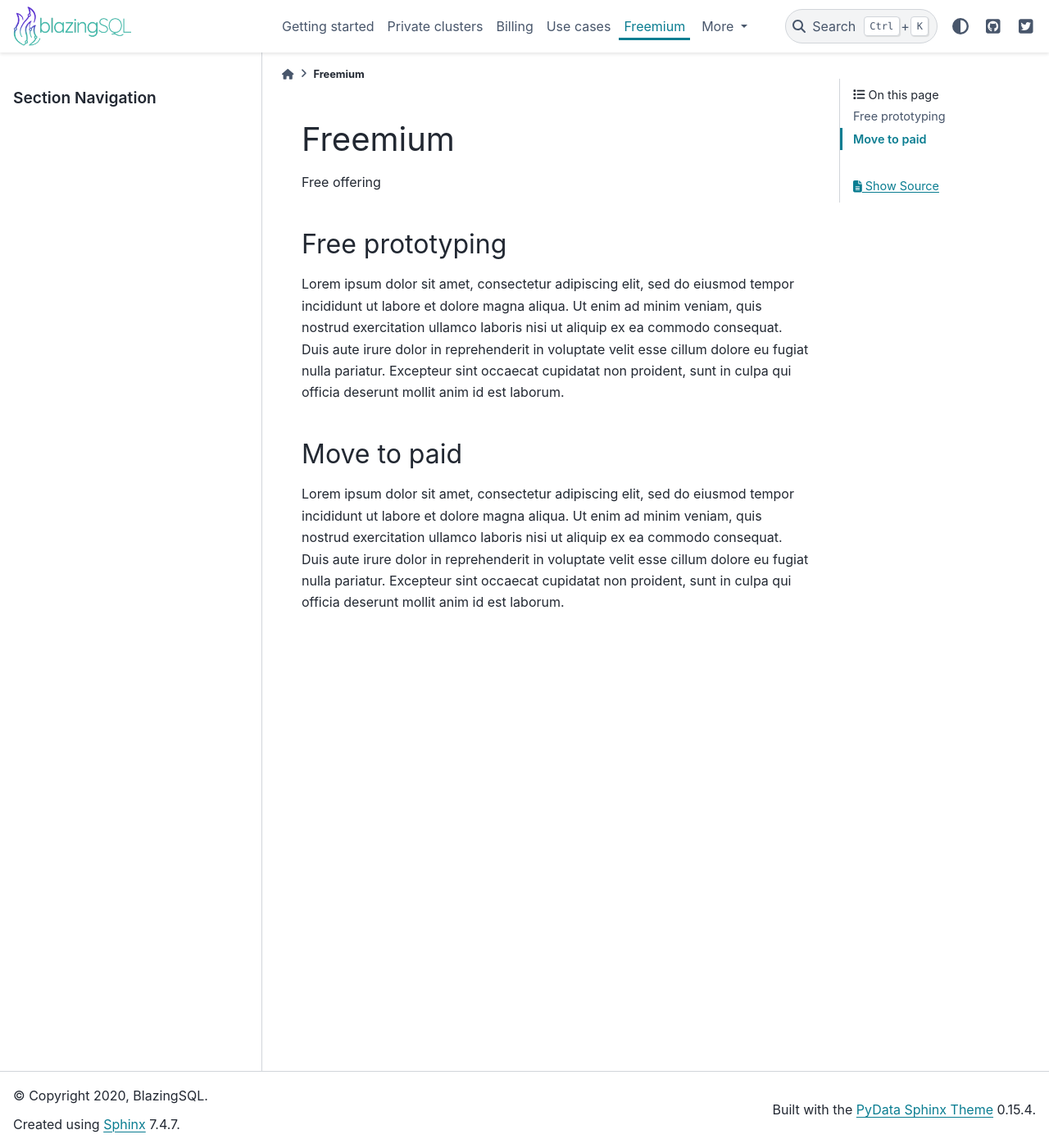
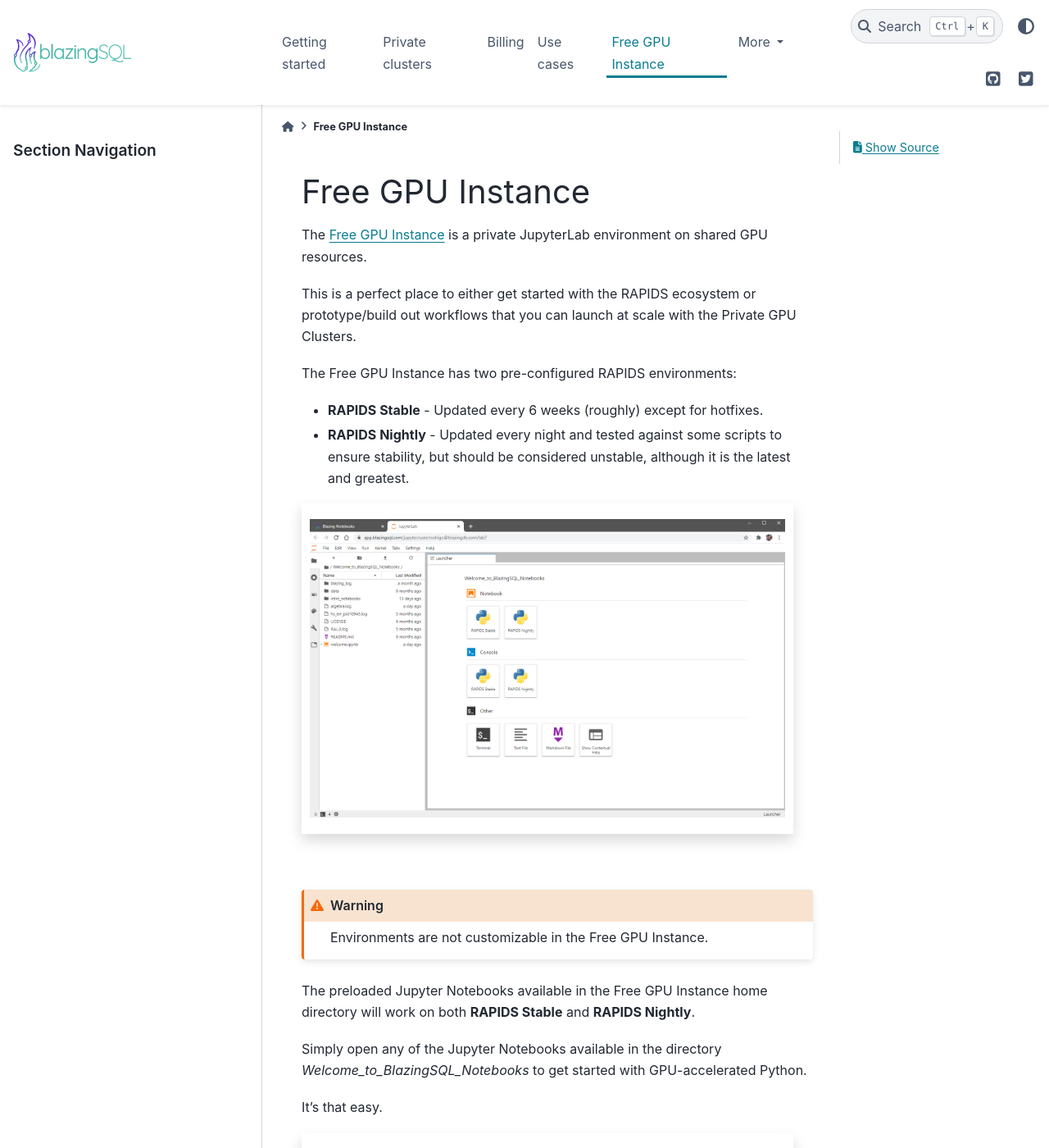
Before and after one commit to BlazingDB/blazing-notebooks-docs, a Sphinx documentation site: the page built from docs/source/freemium/index.rst, in a window 1280 px wide and 1400 px high. Shown: the whole window at 82% size. Built offline with Sphinx 7.4.7 and the PyData theme 0.15.4, drawn with Linux system fonts in a browser that asks for light colours; some of the changed text lies outside the part shown.

Commit message:
Free app and some exclusions

```diff
--- a/docs/source/conf.py
+++ b/docs/source/conf.py
@@ -50,7 +50,7 @@ templates_path = ['_templates']
 # List of patterns, relative to source directory, that match files and
 # directories to ignore when looking for source files.
 # This pattern also affects html_static_path and html_extra_path.
-exclude_patterns = []
+exclude_patterns = ['private_clusters/notebooks/*', 'private_clusters/workspace/*']
 
 
 # -- Options for HTML output -------------------------------------------------
--- a/docs/source/freemium/index.rst
+++ b/docs/source/freemium/index.rst
@@ -1,33 +1,55 @@
 .. _freemium:
 
-========
-Freemium
-========
+=================
+Free GPU Instance
+=================
 
-Free offering
+The `Free GPU Instance <https://app.blazingsql.com>`_ is a private JupyterLab environment
+on shared GPU resources.
 
-Free prototyping
-================
+This is a perfect place to either get started with the
+RAPIDS ecosystem or prototype/build out workflows that you
+can launch at scale with the Private GPU Clusters.
 
-Lorem ipsum dolor sit amet, consectetur adipiscing elit,
-sed do eiusmod tempor incididunt ut labore et dolore magna aliqua.
-Ut enim ad minim veniam, quis nostrud exercitation ullamco laboris
-nisi ut aliquip ex ea commodo consequat. Duis aute irure dolor in
-reprehenderit in voluptate velit esse cillum dolore eu fugiat nulla
-pariatur. Excepteur sint occaecat cupidatat non proident, sunt in
-culpa qui officia deserunt mollit anim id est laborum.
+The Free GPU Instance has two pre-configured RAPIDS environments:
 
-Move to paid
-========================
+- **RAPIDS Stable** - Updated every 6 weeks (roughly) except for hotfixes.
+- **RAPIDS Nightly** - Updated every night and tested against some scripts to ensure stability, but should be considered unstable, although it is the latest and greatest.
 
-Lorem ipsum dolor sit amet, consectetur adipiscing elit,
-sed do eiusmod tempor incididunt ut labore et dolore magna aliqua.
-Ut enim ad minim veniam, quis nostrud exercitation ullamco laboris
-nisi ut aliquip ex ea commodo consequat. Duis aute irure dolor in
-reprehenderit in voluptate velit esse cillum dolore eu fugiat nulla
-pariatur. Excepteur sint occaecat cupidatat non proident, sunt in
-culpa qui officia deserunt mollit anim id est laborum.
+.. raw:: html
 
+    <div class="col-lg-12 col-md-12 col-sm-12 col-xs-12 d-flex text-center image">
+        <div class="shadow image text-center ">
+            <img src="../_static/images/free_gpu_option.png" alt="create_cluster" width=600/>
+        </div>
+    </div>
+
+|
+
+.. warning::
+
+    Environments are not customizable in the Free GPU Instance.
+
+The preloaded Jupyter Notebooks available in the Free GPU Instance
+home directory will work on both **RAPIDS Stable** and **RAPIDS Nightly**.
+
+Simply open any of the Jupyter Notebooks available in the
+directory *Welcome_to_BlazingSQL_Notebooks* to get started
+with GPU-accelerated Python.
+
+It's that easy.
+
+.. raw:: html
+
+    <div class="col-lg-12 col-md-12 col-sm-12 col-xs-12 d-flex text-center image">
+        <div class="shadow image text-center ">
+            <img src="../_static/images/free_gpu_welcome.png" alt="create_cluster" width=600/>
+        </div>
+    </div>
+
+|
+
+If you need more processing power you can always :doc:`create private cluster <../private_clusters/cluster/index>`.
 
 .. toctree::
     :maxdepth: 2
```
Also changed, not shown: docs/source/private_clusters/index.rst (+5 -36 lines), docs/source/_static/images/free_gpu_option.png (added), docs/source/_static/images/free_gpu_welcome.png (added).
